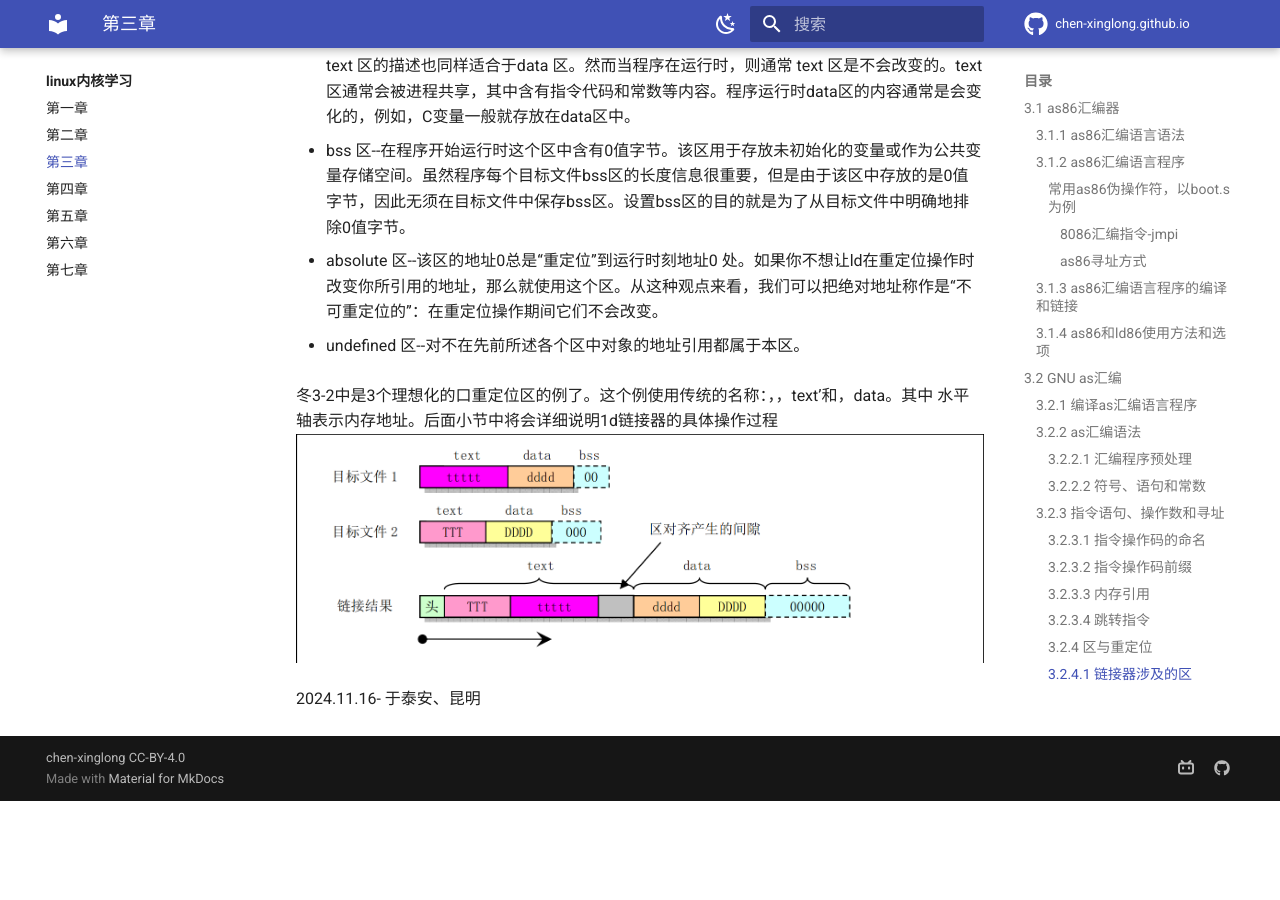
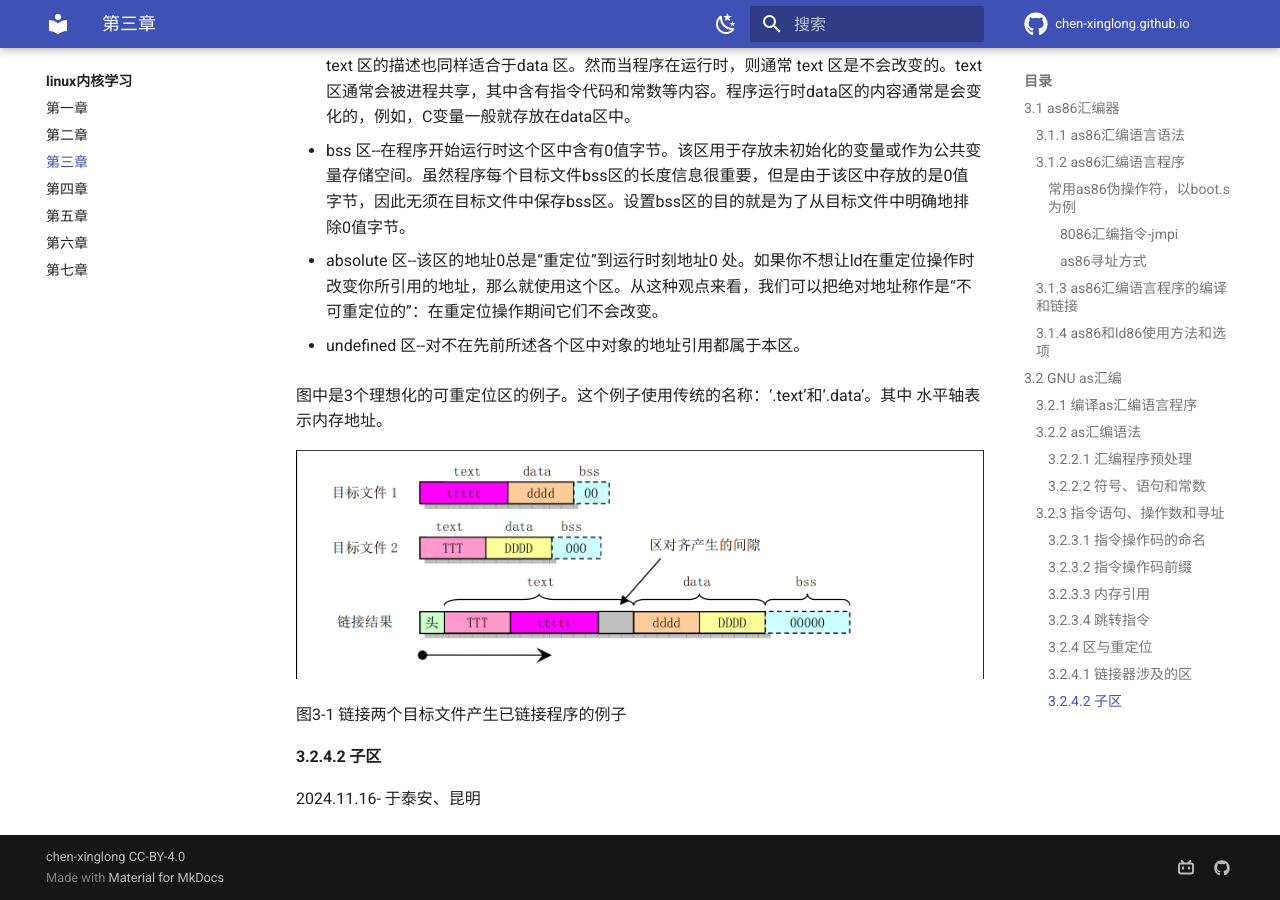
Before and after one commit to chen-xinglong/chen-xinglong.github.io, an MkDocs documentation site: the page built from docs/linux011/p3.md, in a window 1280 px wide and 900 px high, scrolled down 11318 px. Built offline with MkDocs 1.6.1 and Material for MkDocs 9.7.7, drawn with Linux system fonts in a browser that asks for light colours; comment, search, counter and statistics services are not loaded; before the commit the page ends 12119 px from its top, so only the background shows below that.

Commit message:
push all

```diff
--- a/docs/linux011/p3.md
+++ b/docs/linux011/p3.md
@@ -331,9 +331,18 @@ as86 -0 -a -o boot.o boot.s
 - undefined 区--对不在先前所述各个区中对象的地址引用都属于本区。
 
 
-冬3-2中是3个理想化的口重定位区的例了。这个例使用传统的名称：，，text’和，data。其中
-水平轴表示内存地址。后面小节中将会详细说明1d链接器的具体操作过程
+图中是3个理想化的可重定位区的例子。这个例子使用传统的名称：‘.text’和‘.data’。其中
+水平轴表示内存地址。
+
 ![ld链接器链接过程](../linux011image/p3/p3-1.png)
+
+图3-1 链接两个目标文件产生已链接程序的例子
+
+
+#### 3.2.4.2 子区
+
+
+
 
 
 
```
